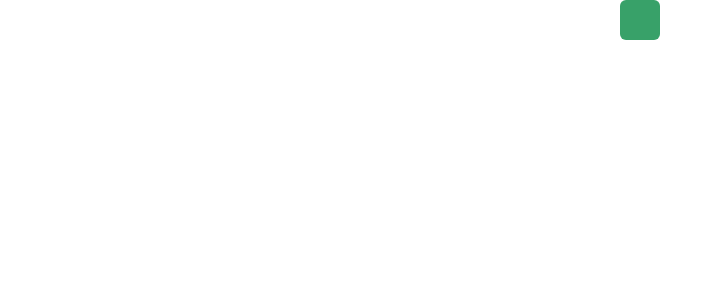
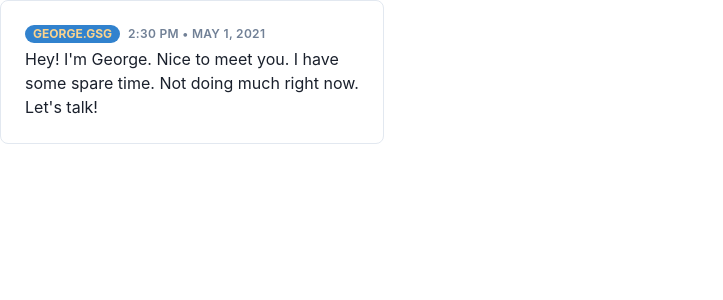
Before and after one commit to GeorgeShao/swan, a React (Create React App) app: page / in a window 1280 px wide. Shown: the top 300 px of the page, without its empty margins (0-723 px from the left). Built offline with nearby package versions, Linux system fonts and the light colour scheme.

Commit message:
⚡ Added basic Message component

```diff
--- a/src/App.js
+++ b/src/App.js
@@ -1,11 +1,22 @@
 import logo from './logo.svg';
 import './App.css';
 import { Button } from '@chakra-ui/react'
+import Message from './components/Message'
+import ChangeColor from './components/Example.js';
 
 function App() {
   return (
     <div className="App">
-      <Button colorScheme="green"/>
+      <Message
+        username="george.gsg"
+        text="Hey! I'm George. Nice to meet you. I have some spare time. Not doing much right now. Let's talk!"
+        imageUrl="https://bit.ly/2Z4KKcF"
+        imageAlt="Rear view of modern home with pool"
+        color="orange.200"
+        bg="blue.500"
+        date="May 1, 2021"
+        time="2:30 PM"/>
+      {/* <ChangeColor title="George"/> */}
     </div>
   );
 }
--- /dev/null
+++ b/src/components/Example.js
@@ -0,0 +1,28 @@
+// Importing combination
+import React, {Component} from 'react';
+
+class ChangeColor extends Component {
+	constructor(props)
+	{
+		super(props);
+		this.state = { color : '#4cb96b' };
+	}
+
+	getClick()
+	{
+		if (this.state.color === '#4cb96b')
+			this.setState({ color : '#aaa' });
+		else
+			this.setState({ color : '#4cb96b' });
+	}
+
+	render()
+	{
+		return <h1 style = { this.state }
+				onClick = {this.getClick.bind(this)}>
+			{this.props.title} < /h1>
+}
+}
+
+// Exporting the component
+export default ChangeColor;
--- /dev/null
+++ b/src/components/Message.js
@@ -0,0 +1,53 @@
+// Importing combination
+import React, { Component } from "react";
+import { Box, Image, Badge, Text } from "@chakra-ui/react";
+
+class Message extends Component {
+  constructor(props) {
+    super(props);
+  }
+
+  render(){
+    return (
+      <Box
+        maxW="sm"
+        borderWidth="1px"
+        borderRadius="lg"
+        overflow="hidden"
+    >
+        <Box p="6">
+          <Box d="flex" alignItems="baseline">
+            <Badge borderRadius="full" px="2" colorScheme={this.props.colorScheme} color={this.props.color} bg={this.props.bg}>
+              {this.props.username}
+            </Badge>
+            <Box
+              color="gray.500"
+              fontWeight="semibold"
+              letterSpacing="wide"
+              fontSize="xs"
+              textTransform="uppercase"
+              ml="2"
+            >
+              {this.props.time} &bull; {this.props.date}
+            </Box>
+          </Box>
+
+          <Box
+            mt="1"
+            // fontWeight="semibold"
+            as="h4"
+            lineHeight="tight"
+            d="flex"
+            align="start"
+          >
+            {this.props.text}
+          </Box>
+        </Box>
+        {/* <Image src={this.props.imageUrl} alt={this.props.imageAlt} /> */}
+      </Box>
+    );
+  }
+}
+
+// Exporting the component
+export default Message;
```
